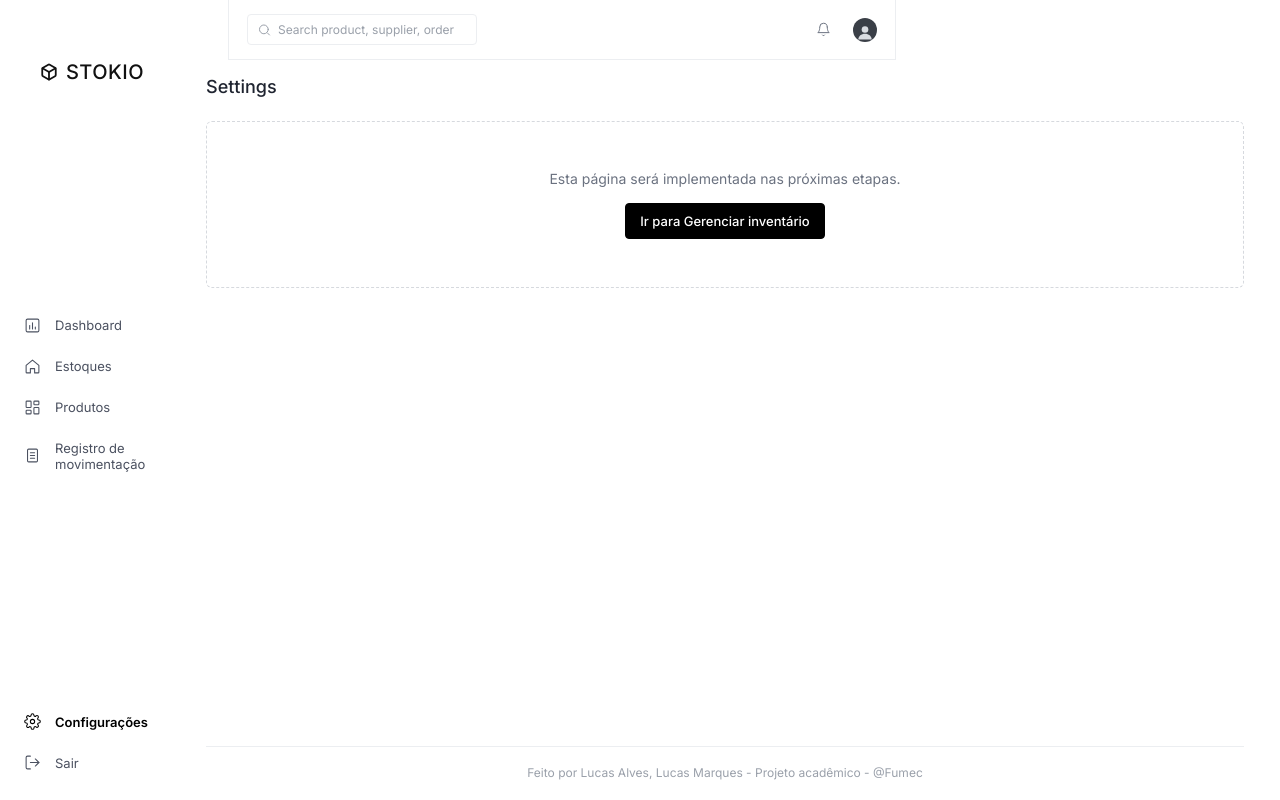
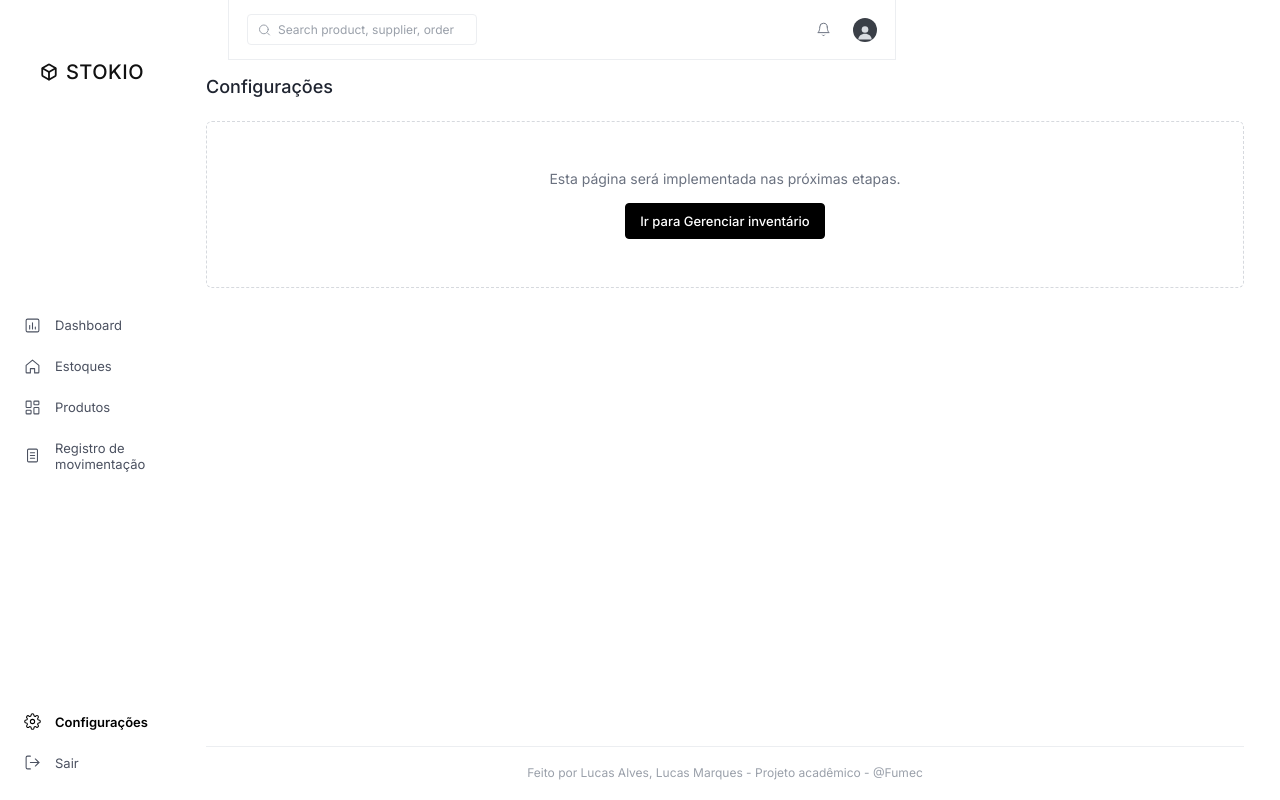
Before and after one commit to LucasMP8/Stokio, an Angular app: page /settings in a window 1280 px wide. Built offline with nearby package versions, Linux system fonts and the light colour scheme.

Commit message:
style(configuracoes): traduz o título da página para Configurações

```diff
--- a/src/app/app-routing-module.ts
+++ b/src/app/app-routing-module.ts
@@ -22,7 +22,7 @@ const routes: Routes = [
     component: RegistroMovimento,
     title: 'Registro de movimento | Stokio',
   },
-  { path: 'settings', component: Settings, title: 'Settings | Stokio' },
+  { path: 'settings', component: Settings, title: 'Configurações | Stokio' },
   { path: '**', redirectTo: 'login' },
 ];
 
--- a/src/app/pages/settings/settings.html
+++ b/src/app/pages/settings/settings.html
@@ -1,4 +1,4 @@
-<h1 class="page-title">Settings</h1>
+<h1 class="page-title">Configurações</h1>
 
 <div class="placeholder-box">
   <p>Esta página será implementada nas próximas etapas.</p>
```
